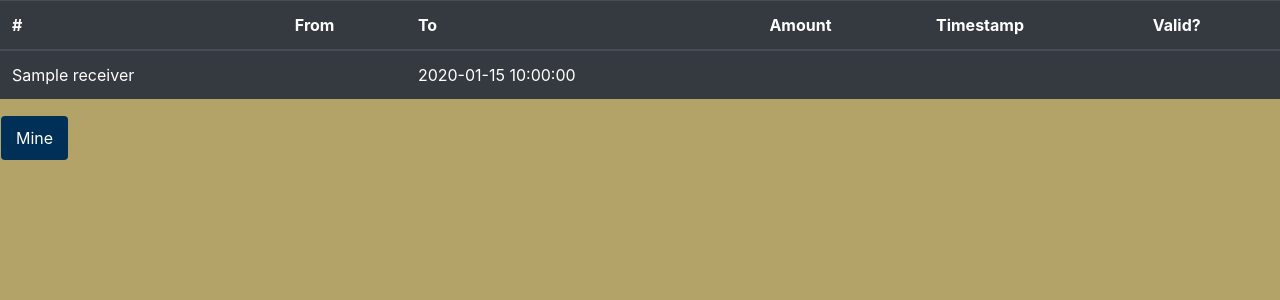
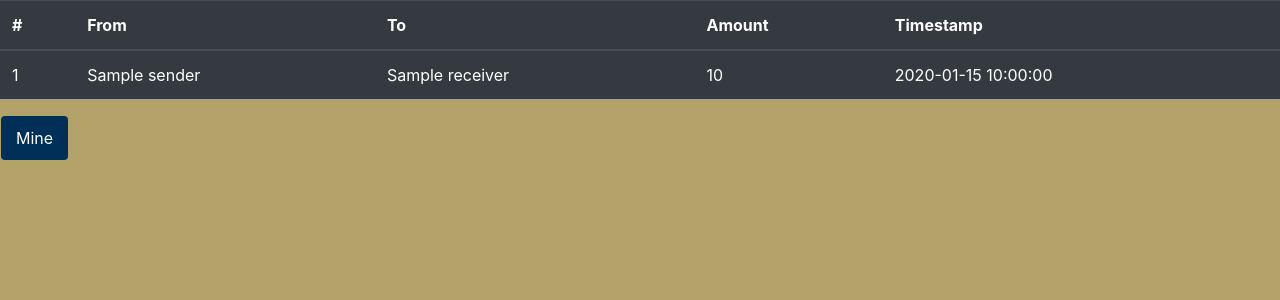
Before and after one commit to ephraimkwon/BuzzCoin, a Flask app: template buzzcoin/templates/mine.html in a window 1280 px wide. Shown: the part 56-356 px from the top of the page. Run offline with Flask 2, Linux system fonts and the light colour scheme; the template is opened without the code that fills it: most values are stand-ins (such as "Sample title", 1, 10 or a date in 2020); some libraries are stand-ins or nearby versions.

Commit message:
update mine

```diff
--- a/buzzcoin/templates/mine.html
+++ b/buzzcoin/templates/mine.html
@@ -12,23 +12,24 @@
         <th scope="col">To</th>
         <th scope="col">Amount</th>
         <th scope="col">Timestamp</th>
-        <th scope="col">Valid?</th>
     </tr>
 </thead>
 <tbody>
     <!-- Your rows inside the table HERE: -->
     {% for block in blockchain.chain %}
         <tr>
-            <td>{{block.receiver}}</td>
-            <td>{{block.prev}}</td>
-            <td>{{block.time}}</td>
+            <td>{{block.index}}</td>
+            <td>{{block.transactions.sender}}</td>
+            <td>{{block.transactions.receiver}}</td>
+            <td>{{block.transactions.amount}}</td>
+            <td>{{block.transactions.time}}</td>
             </td>
         </tr>
       {% endfor %}
 </tbody>
 </table>
 <body>
-  <button class="button btn btn-outline btn-info">Mine</button>
+  <a href="{{url_for('login')}}"><button type="button" class="button btn btn-outline btn-info">Mine</button></a>
 </body>
 <style>
   .button {
```
